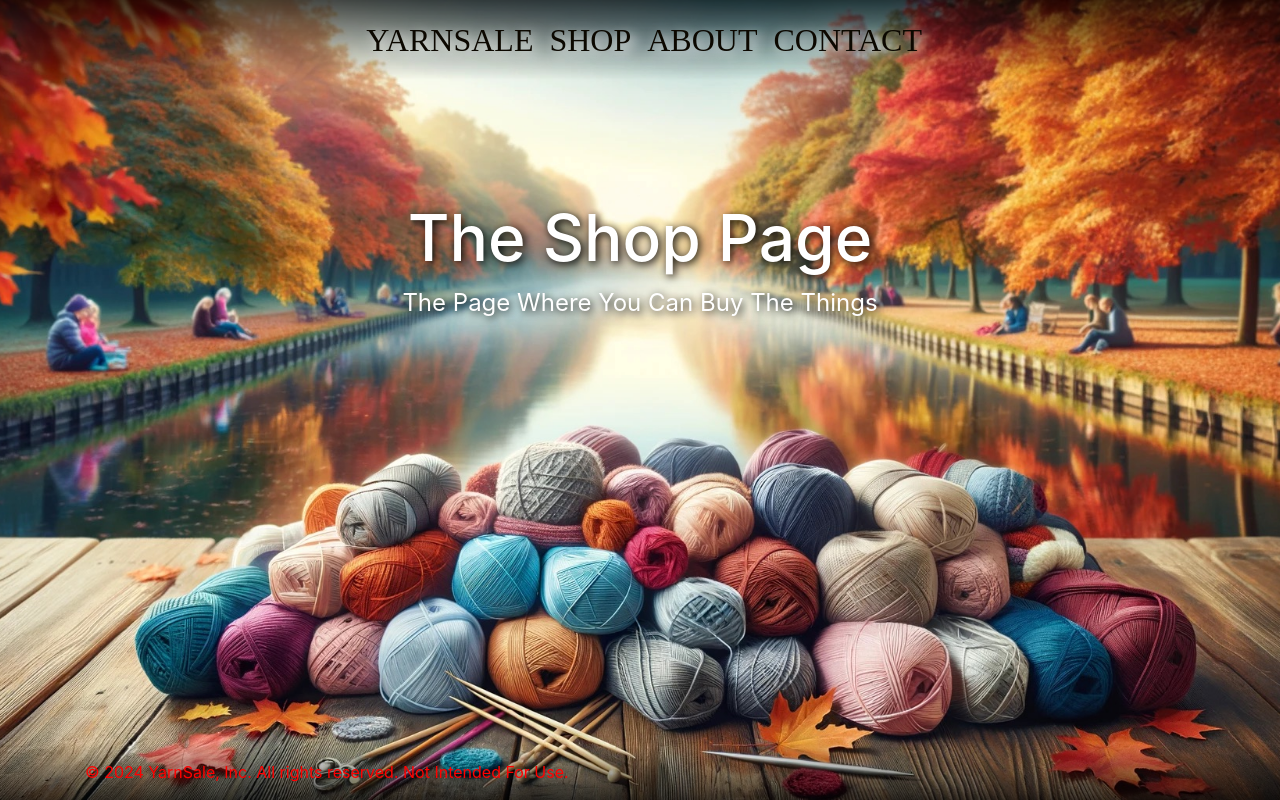
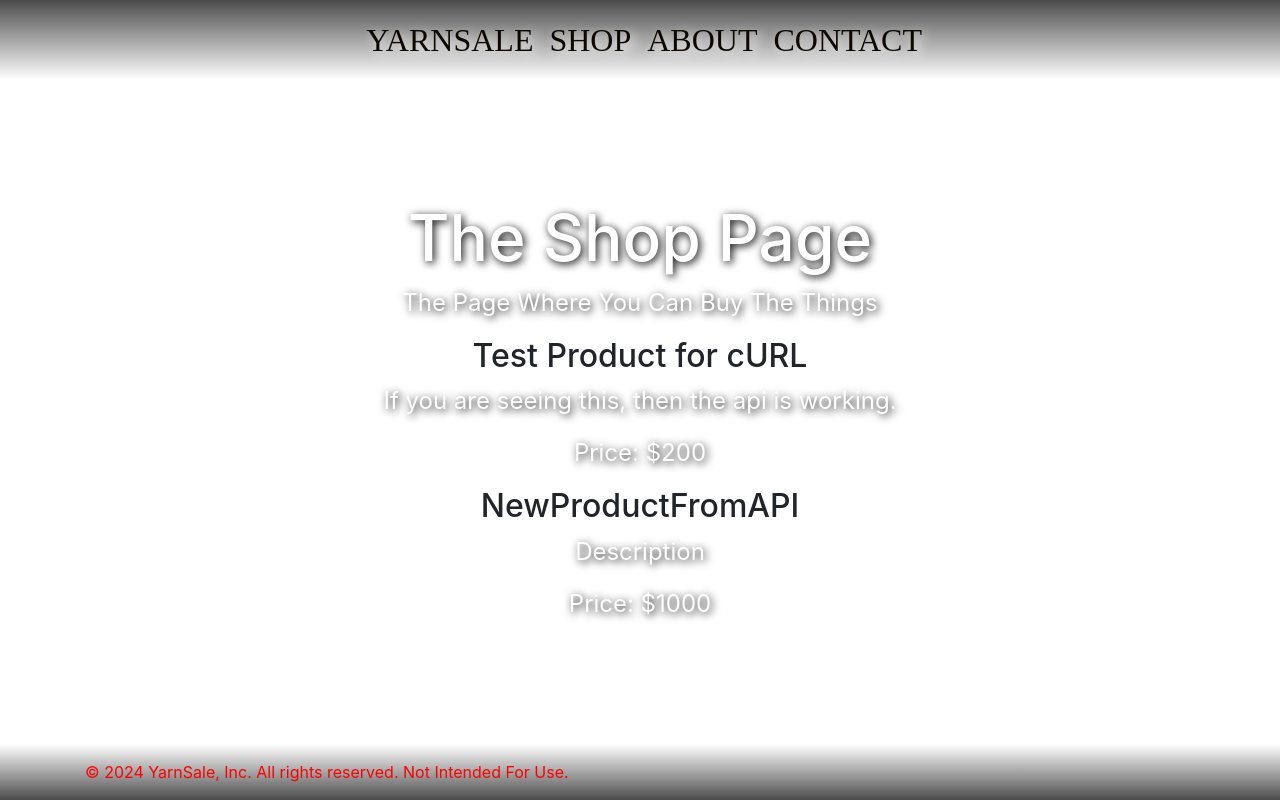
Before and after one commit to RobTilton/YarnSale_eshop, a Django app: page /shop/ in a window 1280 px wide. Run offline with Django 5.2, Linux system fonts and the light colour scheme; data comes from the database, SQL or seed files in the repository; some libraries are stand-ins or nearby versions.

Commit message:
background issues.

```diff
--- a/frontend/templates/shop.html
+++ b/frontend/templates/shop.html
@@ -2,9 +2,21 @@
 {% load static %}
 
 {% block content %}
-    <!-- Simple Content Area -->
     <div class="text-center my-5 py-5">
         <h1>The Shop Page</h1>
         <p>The Page Where You Can Buy The Things</p>
+        <div class="product-list">
+            {% for product in products %}
+                <div class="product-item">
+                    <h2>{{ product.name }}</h2>
+                    <p>{{ product.description }}</p>
+                    <p>Price: ${{ product.price }}</p>
+                    <!-- Display the image if it exists -->
+                    {% if product.image %}
+                        <img src="{{ product.image.url }}" alt="{{ product.name }}">
+                    {% endif %}
+                </div>
+            {% endfor %}
+        </div>
     </div>
 {% endblock %}
--- a/frontend/views.py
+++ b/frontend/views.py
@@ -1,5 +1,5 @@
 from django.shortcuts import render
-
+from shop.models import Product
 def home(request):
     return render(request, 'home.html')
 
@@ -10,4 +10,5 @@ def contact(request):
     return render(request, 'contact.html')
 
 def shop(request):
-    return render(request, 'shop.html')
+    products = Product.objects.all()
+    return render(request, 'shop.html', {'products': products})
--- a/static/css/custom.css
+++ b/static/css/custom.css
@@ -4,11 +4,11 @@ html, body {
     height: 100%;
     margin: 0;
 }
+
+
 body {
     display: flex;
     flex-direction: column;
-    background: url('/static/images/YarnSale.jpeg') no-repeat center center fixed;
-    background-size: cover;
 }
 main {
     flex: 1;
@@ -70,3 +70,10 @@ html body nav.navbar .navbar-nav .nav-link:hover {
 html body footer.footer .text-muted {
     color: #ff0000 !important;
 }
+
+home-background {
+    display: flex;
+    flex-direction: column;
+    background: url('/static/images/YarnSale.jpeg') no-repeat center center fixed;
+    background-size: cover;
+}
```
